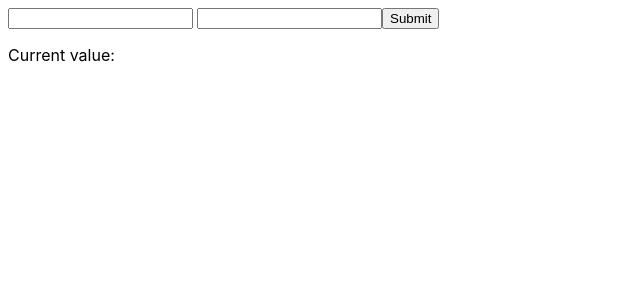
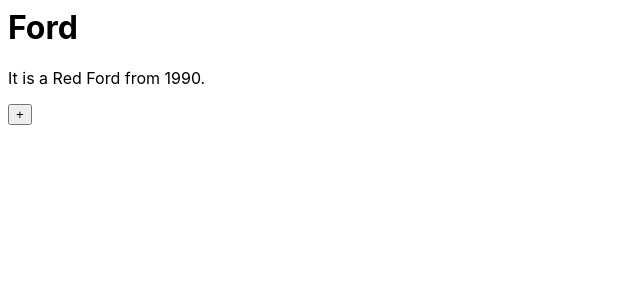
Before and after one commit to dmajumd2/react-9bsmtxj, a React (Create React App) app: page / in a window 1280 px wide. Shown: the top 300 px of the page, without its empty margins (0-640 px from the left). Built offline with nearby package versions, Linux system fonts and the light colour scheme.

Commit message:
car model state update

```diff
--- a/src/App.js
+++ b/src/App.js
@@ -40,35 +40,58 @@
 //   );
 // }
 
-export default function form() {
-    const [username, setUsername] = useState("");
-    const [password, setPassword] = useState("");
+// export default function form() {
+//     const [username, setUsername] = useState("");
+//     const [password, setPassword] = useState("");
 
-    const submitData = (e) => {
-      e.preventDefault();
-      alert(username);
-    }
+//     const submitData = (e) => {
+//       e.preventDefault();
+//       alert(username);
+//     }
 
+//   return(
+//     <>
+//      <form onSubmit={submitData}>
+
+//       <input
+//         type='text'
+//         value = {username}
+//         onChange={(e) => setUsername(e.target.value)}
+//       ></input>
+//       {" "}
+//       <input
+//       type='text'
+//       value = {password}
+//       onChange={(e) => setPassword(e.target.value)}>
+//       </input>
+
+//       <input type='submit'/>
+//       <p>Current value: {username}</p>
+
+//      </form>
+//     </>
+//   )
+// }
+
+export default function Form() {
+  const [car, setCar] = useState({
+    model:"Ford",
+    color:"Red",
+    year:"1990",
+    mileage:"30"
+  })
+  const setCarDetails = () => {
+    setCar(previousState => {
+        return {...previousState, color:"blue"}
+    })
+  }
   return(
     <>
-     <form onSubmit={submitData}>
-
-      <input
-        type='text'
-        value = {username}
-        onChange={(e) => setUsername(e.target.value)}
-      ></input>
-      {" "}
-      <input
-      type='text'
-      value = {password}
-      onChange={(e) => setPassword(e.target.value)}>
-      </input>
-
-      <input type='submit'/>
-      <p>Current value: {username}</p>
-
-     </form>
+        <h1>{car.model}</h1>
+        <p>
+        It is a {car.color} {car.model} from {car.year}.
+        </p>
+        <button type="button" onClick={setCarDetails}>+</button>
     </>
   )
 }
```
